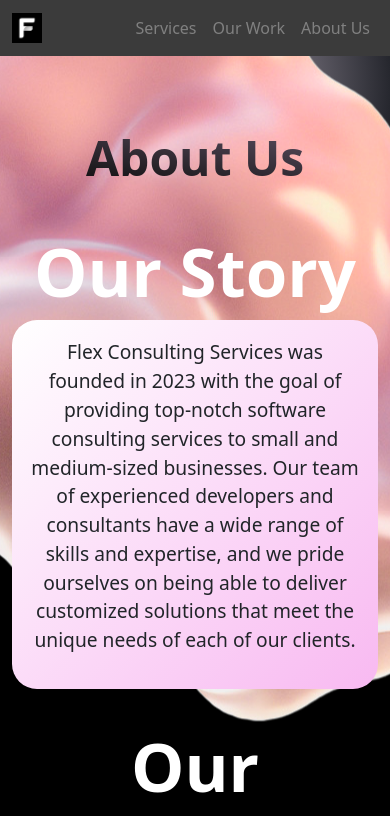
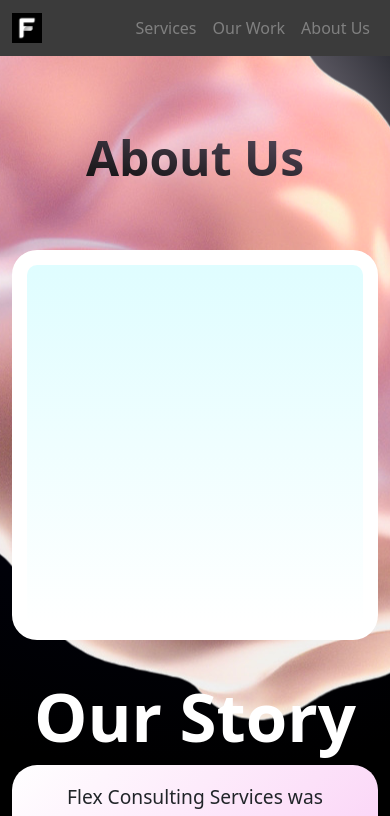
Before and after one commit to Flex-Consulting/Flex-Consulting.github.io, a React (Create React App) app: page /about in a window 390 px wide. Shown: the top 816 px of the page. Built offline with nearby package versions, Linux system fonts and the light colour scheme.

Commit message:
Add YouTube video instead of .mp4

```diff
--- a/src/pages/About.js
+++ b/src/pages/About.js
@@ -1,6 +1,10 @@
 import Container from "react-bootstrap/Container";
 import AboutCard from "../components/AboutCard";
 import "./styles/About.css";
+import React from 'react'
+import ReactPlayer from 'react-player'
+
+
 
 const AboutInfo = {
     "about": [
@@ -14,6 +18,9 @@ function About(){
             <section>
                 <div className="center">
                     <h1 className="landing-title animate__animated animate__fadeInUp">About Us</h1>
+                    <div id="video-ad-container">
+                        <ReactPlayer url="https://www.youtube.com/watch?v=NxCuqV7xR58" playing={true} controls={true} muted={true} id="our-ad"/>
+                    </div>
                     <div className="about-sec animate__animated animate__fadeInLeft animate__delay-1s">
                         <h1 className="about-header">Our Story</h1>
                         <AboutCard text={AboutInfo["about"][0].text} opt={AboutInfo["about"][0].opt}/>
--- a/src/pages/OurWork.js
+++ b/src/pages/OurWork.js
@@ -15,9 +15,11 @@ function OurWork(){
             <section>
                 <div className="center" style={{marginBottom: `-100%`}}>
                     <h1 className="landing-title animate__animated animate__fadeInUp">Our Work</h1>
-                    <WorkCard header={WorkInfo["work"][0].header} subhead={WorkInfo["work"][0].subhead} desc={WorkInfo["work"][0].desc} LorR={WorkInfo["work"][0].LorR} img={WorkInfo["work"][0].img} ops={WorkInfo["work"][0].ops}/>
-                    <WorkCard header={WorkInfo["work"][1].header} subhead={WorkInfo["work"][1].subhead} desc={WorkInfo["work"][1].desc} LorR={WorkInfo["work"][1].LorR} img={WorkInfo["work"][1].img} ops={WorkInfo["work"][1].ops}/>
-                    <WorkCard header={WorkInfo["work"][2].header} subhead={WorkInfo["work"][2].subhead} desc={WorkInfo["work"][2].desc} LorR={WorkInfo["work"][2].LorR} img={WorkInfo["work"][2].img} ops={WorkInfo["work"][2].ops}/>
+                    <div style={{marginTop: `15%`, width: `100%`}}>
+                        <WorkCard header={WorkInfo["work"][0].header} subhead={WorkInfo["work"][0].subhead} desc={WorkInfo["work"][0].desc} LorR={WorkInfo["work"][0].LorR} img={WorkInfo["work"][0].img} ops={WorkInfo["work"][0].ops}/>
+                        <WorkCard header={WorkInfo["work"][1].header} subhead={WorkInfo["work"][1].subhead} desc={WorkInfo["work"][1].desc} LorR={WorkInfo["work"][1].LorR} img={WorkInfo["work"][1].img} ops={WorkInfo["work"][1].ops}/>
+                        <WorkCard header={WorkInfo["work"][2].header} subhead={WorkInfo["work"][2].subhead} desc={WorkInfo["work"][2].desc} LorR={WorkInfo["work"][2].LorR} img={WorkInfo["work"][2].img} ops={WorkInfo["work"][2].ops}/>
+                    </div>
                 </div>
             </section>
             <div style={{marginTop:"100%", color:"black"}}>Test</div>
--- a/src/pages/styles/About.css
+++ b/src/pages/styles/About.css
@@ -5,6 +5,9 @@
     }
     .rev{
         flex-direction: column-reverse !important;
+    }
+    #video-ad-container{
+        width: 100% !important;
     }
   }
 
@@ -22,3 +25,27 @@
     align-items: center;
     align-self: center;
 }
+
+
+#video-ad-container{
+    margin-top: 15%;
+    border: 15px solid white;
+    /* height: 20vh;
+    width: 100%; */
+    background: -webkit-linear-gradient(90deg, #FFFFFF 0%, #DFFDFF 100%);
+    border-radius: 25px;
+    /* width: 100%;
+    height: 100%; */
+}
+
+/* #our-ad{
+    width: 100% !important;
+    height: 100% !important;
+    object-fit: fill;
+} */
+
+/* video{
+    min-width: 100%;
+    min-height: 100%;
+    object-fit: fill;
+} */
```
